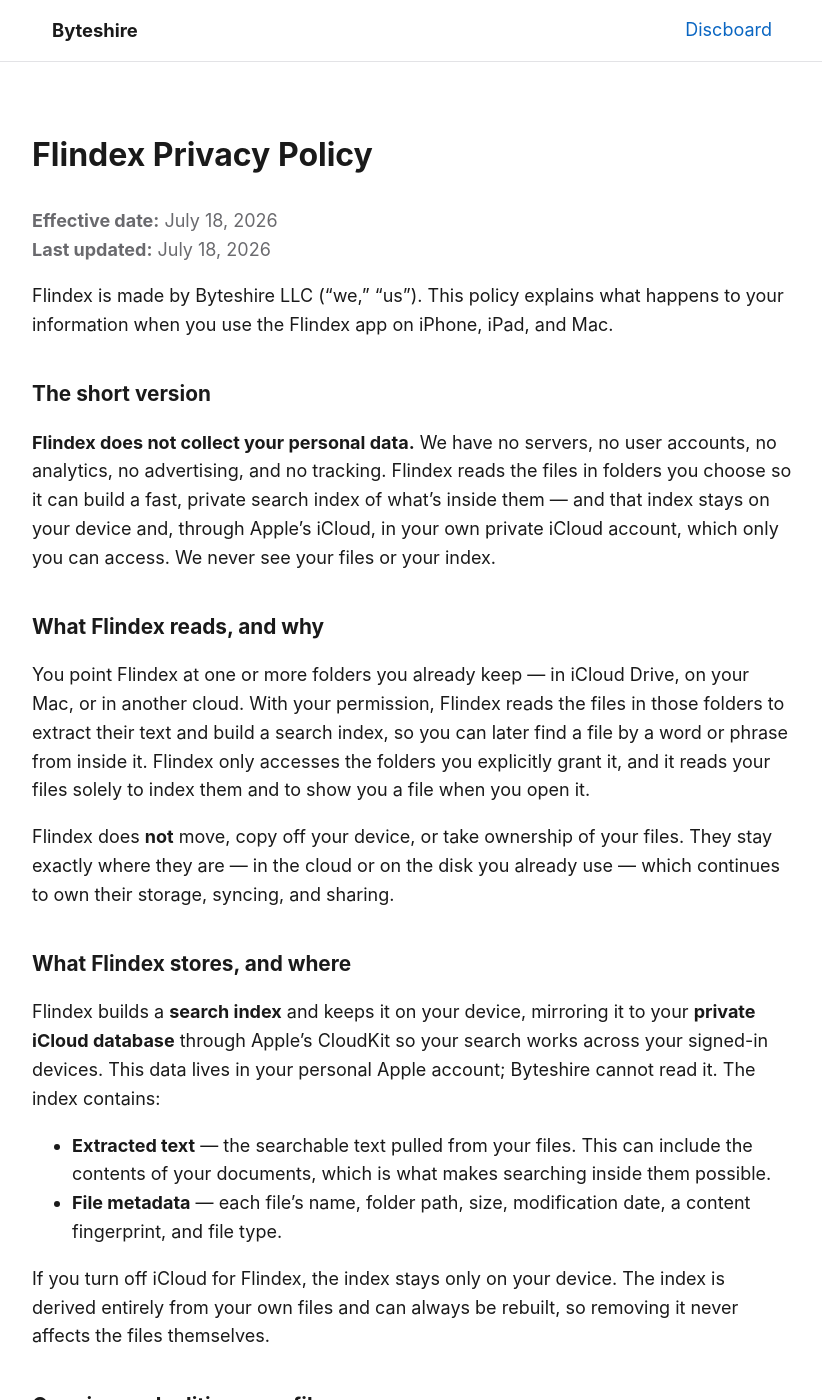
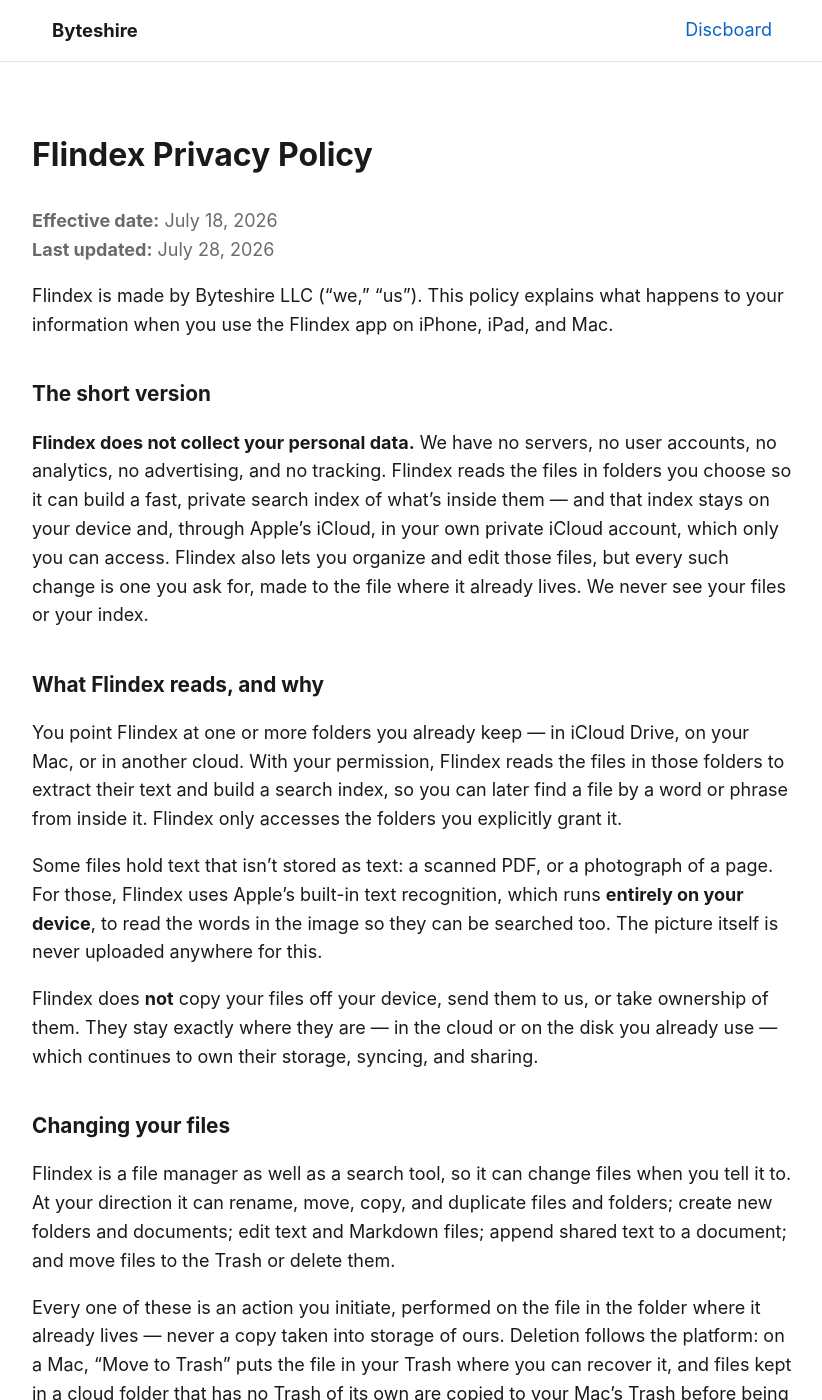
Before and after one commit to ByteshireLLC/byteshire-web, a Jekyll site: the page built from flindex-privacy.md, in a window 1280 px wide and 1400 px high. Shown: the whole window, without its empty margins (228-1050 px from the left). Built offline with Jekyll 4.4.1, drawn with Linux system fonts in a browser that asks for light colours; some of the changed text lies outside the part shown.

Commit message:
Flindex legal pages: cover the file-management layer the app grew
Both pages were written on 2026-07-18, before Flindex gained rename, move,
copy, trash, and delete. That left the privacy policy asserting Flindex "does
not move, copy ... your files" -- true when written, false now, and a false
claim in a legal representation.

Privacy policy:
- Reword the overreaching claim to what is defensible: Flindex does not copy
  files off your device, send them to us, or take ownership of them.
- New "Changing your files" section covering the operations the app performs at
  the user's direction, and how deletion behaves per platform (Mac Trash, the
  copy-to-local-Trash path for cloud folders with no Trash of their own, and
  iCloud Recently Deleted on iPhone and iPad).
- Disclose what else rides the private CloudKit database: folder descriptors
  and bookmarks, alongside extracted text and file metadata.
- Disclose the share-extension App Group hand-off.
- Disclose on-device text recognition for scanned PDFs and images.
- Scope the network claim precisely -- no requests to Byteshire, with iCloud
  sync and on-demand file download named as the only network activity.

Terms: matching paragraph on file operations and the user's responsibility for
them, since deletion is not always undoable; Privacy Policy cross-link moved to
the canonical trailing-slash form.

Derived from the code, not the prior text: no URLSession, no analytics SDK and
no IAP anywhere in the app, extension, or package; Vision is the only
privacy-sensitive framework and runs on device; the synthesized
ENABLE_OUTGOING_NETWORK_CONNECTIONS entitlement exists solely for CloudKit,
which is why the no-network claim is scoped rather than absolute.

Co-Authored-By: Claude Opus 5 (1M context) <noreply@anthropic.com>
Claude-Session: https://claude.ai/code/session_01T3fQ1AUqC2twpxAWhAtg3a

```diff
--- a/flindex-privacy.md
+++ b/flindex-privacy.md
@@ -4,37 +4,51 @@ title: Flindex Privacy Policy
 description: How Flindex handles your information — it builds a private search index of your own files and keeps it under your control.
 permalink: /flindex-privacy/
 effective: 2026-07-18
-updated: 2026-07-18
+updated: 2026-07-28
 ---
 
 Flindex is made by Byteshire LLC ("we," "us"). This policy explains what happens to your information when you use the Flindex app on iPhone, iPad, and Mac.
 
 ## The short version
 
-**Flindex does not collect your personal data.** We have no servers, no user accounts, no analytics, no advertising, and no tracking. Flindex reads the files in folders you choose so it can build a fast, private search index of what's inside them — and that index stays on your device and, through Apple's iCloud, in your own private iCloud account, which only you can access. We never see your files or your index.
+**Flindex does not collect your personal data.** We have no servers, no user accounts, no analytics, no advertising, and no tracking. Flindex reads the files in folders you choose so it can build a fast, private search index of what's inside them — and that index stays on your device and, through Apple's iCloud, in your own private iCloud account, which only you can access. Flindex also lets you organize and edit those files, but every such change is one you ask for, made to the file where it already lives. We never see your files or your index.
 
 ## What Flindex reads, and why
 
-You point Flindex at one or more folders you already keep — in iCloud Drive, on your Mac, or in another cloud. With your permission, Flindex reads the files in those folders to extract their text and build a search index, so you can later find a file by a word or phrase from inside it. Flindex only accesses the folders you explicitly grant it, and it reads your files solely to index them and to show you a file when you open it.
+You point Flindex at one or more folders you already keep — in iCloud Drive, on your Mac, or in another cloud. With your permission, Flindex reads the files in those folders to extract their text and build a search index, so you can later find a file by a word or phrase from inside it. Flindex only accesses the folders you explicitly grant it.
 
-Flindex does **not** move, copy off your device, or take ownership of your files. They stay exactly where they are — in the cloud or on the disk you already use — which continues to own their storage, syncing, and sharing.
+Some files hold text that isn't stored as text: a scanned PDF, or a photograph of a page. For those, Flindex uses Apple's built-in text recognition, which runs **entirely on your device**, to read the words in the image so they can be searched too. The picture itself is never uploaded anywhere for this.
+
+Flindex does **not** copy your files off your device, send them to us, or take ownership of them. They stay exactly where they are — in the cloud or on the disk you already use — which continues to own their storage, syncing, and sharing.
+
+## Changing your files
+
+Flindex is a file manager as well as a search tool, so it can change files when you tell it to. At your direction it can rename, move, copy, and duplicate files and folders; create new folders and documents; edit text and Markdown files; append shared text to a document; and move files to the Trash or delete them.
+
+Every one of these is an action you initiate, performed on the file in the folder where it already lives — never a copy taken into storage of ours. Deletion follows the platform: on a Mac, "Move to Trash" puts the file in your Trash where you can recover it, and files kept in a cloud folder that has no Trash of its own are copied to your Mac's Trash before being removed from the cloud, so they stay recoverable. On iPhone and iPad, deleting a file in iCloud Drive sends it to iCloud's Recently Deleted, where it remains recoverable for about 30 days. Flindex asks you to confirm before anything is deleted.
 
 ## What Flindex stores, and where
 
 Flindex builds a **search index** and keeps it on your device, mirroring it to your **private iCloud database** through Apple's CloudKit so your search works across your signed-in devices. This data lives in your personal Apple account; Byteshire cannot read it. The index contains:
 
 - **Extracted text** — the searchable text pulled from your files. This can include the contents of your documents, which is what makes searching inside them possible.
-- **File metadata** — each file's name, folder path, size, modification date, a content fingerprint, and file type.
+- **File metadata** — each file's name, folder path, size, creation, modification and added dates, a content fingerprint, and file type.
+- **Which folders you added** — the name and location of each folder you granted, so your other devices know it exists and can search it.
+- **Your bookmarks** — the name and location of any file or folder you pin, so the bookmarks bar follows you between devices.
 
 If you turn off iCloud for Flindex, the index stays only on your device. The index is derived entirely from your own files and can always be rebuilt, so removing it never affects the files themselves.
 
-## Opening and editing your files
+## Opening your files
 
 When you open a search result, Flindex hands the file to the system to preview it, open it in its default app, or reveal it in the Finder on a Mac — nothing is sent to us. If you edit a text or Markdown file inside Flindex, your changes are written back to that file in place, in the folder where it already lives. Your edits never pass through Byteshire.
 
+## Sharing into Flindex
+
+If you send something to Flindex from another app's share sheet, the shared file or text is placed in a private storage area shared between Flindex and its share extension, purely so the app can pick it up. Flindex then files it where you chose — copying the file into the folder you picked, or adding the text to the document you picked — and clears it from that holding area. Nothing shared this way reaches us.
+
 ## No analytics or tracking
 
-Flindex contains no third-party analytics, advertising, or tracking software. It makes no network requests to Byteshire, and full-text search runs entirely on your device, offline. The only network activity is Apple's own iCloud syncing of your private index between your devices, which Apple handles within your account.
+Flindex contains no third-party analytics, advertising, or tracking software. It makes no network requests to Byteshire — there is no Byteshire server to make them to — and searching runs entirely on your device, offline. Flindex's only network activity is with Apple's iCloud, within your own account: syncing your private index between your devices, and downloading a file from iCloud Drive when you open one that isn't on this device yet or when you have asked Flindex to keep a folder available.
 
 ## Children
 
```
Also changed, not shown: flindex-terms.md (+5 -3 lines).
